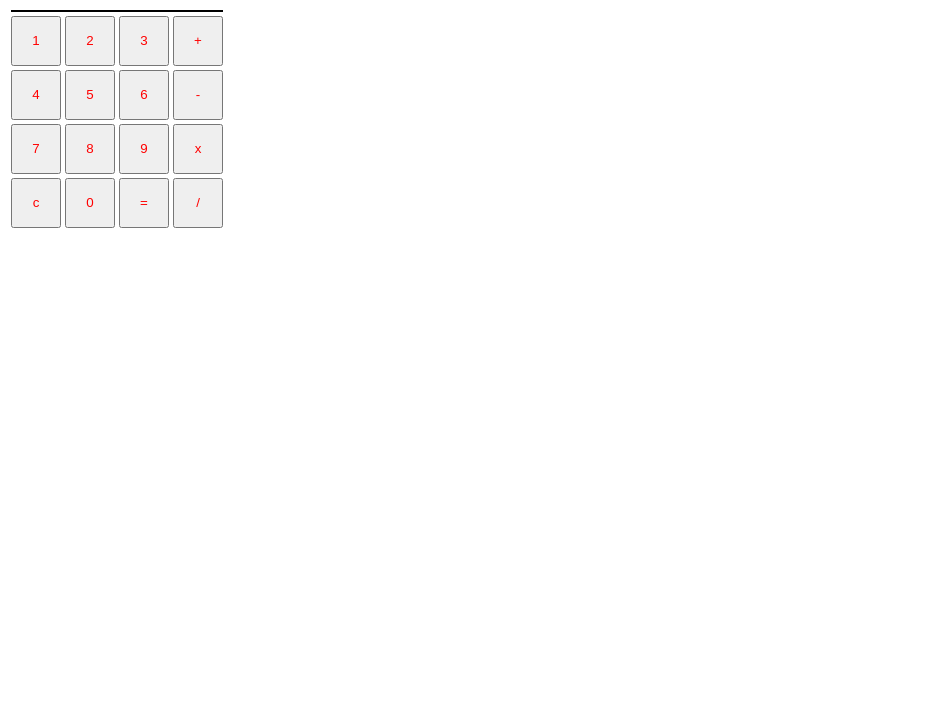
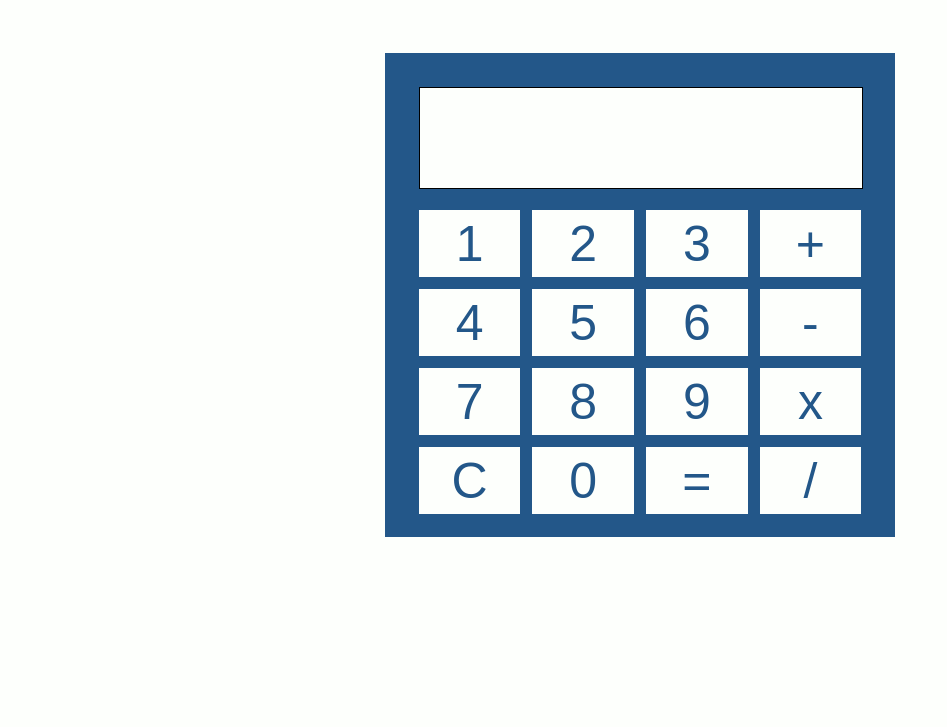
Before and after one commit to jacobbarnette/calculator, a plain HTML site: page index.html in a window 1280 px wide. Shown: the part 73-800 px from the top of the page, without its empty margins (0-947 px from the left). Drawn offline with Linux system fonts and the light colour scheme.

Commit message:
added initial styles

```diff
--- a/assets/css/styles.css
+++ b/assets/css/styles.css
@@ -1,18 +1,37 @@
-#header {
-    text-align: center;
+html {
+    background-color: #FDFFFC;
 }
 
-#container {
-    margin: 0 auto;
-    text-align: center;
+#container{
+    width: 35%;
+    margin: 10% auto;
+    display: grid;
+    height: 26em;
+    padding: 34px;
+    background-color: #235789;
+    grid-template-columns: repeat(4, 1fr);
+    gap: 12px;
+
 }
 
 #display {
     border: 1px solid black;
+    background-color: #FDFFFC;
+    width: 100%;
+    height: 100px;
+    grid-column: 1/5;
+    margin-bottom: 2%;
 }
 
-input[type='button'] {
-    color: red;
-    height: 50px;
-    width: 50px;
+.btn {
+    height: 4.65em;
+    width: 100%;
+    border: none;
+    font-size: .9em;
+    background-color: #FDFFFC;
+    color: #235789;
 }
+
+span {
+    font-size: 50px;
+}
--- a/assets/js/script.js
+++ b/assets/js/script.js
@@ -1,6 +1,5 @@
 let display = document.getElementById('display');
 let btn = document.querySelectorAll('.btn');
-//let operatorBtn = document.getElementsByClassName('operator');
 let operator = '';
 let clear = document.getElementById('clear');
 let a = display.textContent;
@@ -66,20 +65,18 @@ function addEvent() {
                 console.log(count)
            } else if (count === 1 && !btn[i].classList.contains('equals')) {
                a = display.textContent;
-               console.log(a)
                 display.textContent = '';
                 display.textContent += btn[i].value;
                 b += btn[i].value;
-                console.log('asd' + b);
                 count = 2;
+                operate(operator, a, b);
            } else if(count === 2  && !btn[i].classList.contains('equals')) {
                 display.textContent += btn[i].value;
                 b += btn[i].value;
+           } else if(count === 2 && btn[i].value === '=') {
+               operate(operator, a, b)
            }
-            else if (btn[i].value === '=') {
-               count = 0;
-               operate(operator, a, b);
-           }
+
         });
 
     }
--- a/index.html
+++ b/index.html
@@ -8,40 +8,34 @@
     <title>Calculator</title>
 </head>
 <body>
-    <h1 id="header">Calculator</h1>
-    <div id="container">
-        <table>
-            <tr>
-               <td colspan="4">
-                  <div id="display"></div>
-               </td>
-            </tr>
-            <tr>
-               <td><input type="button" class='numberBtn btn' name="one" value="1"></td>
-               <td><input type="button" class='numberBtn btn' name="two" value="2"></td>
-               <td><input type="button" class='numberBtn btn' name="three" value="3"></td>
-               <td><input type="button" class="btn operator" name="plus" value="+"></td>
-            </tr>
-            <tr>
-               <td><input type="button" class='numberBtn btn' name="four" value="4"></td>
-               <td><input type="button" class='numberBtn btn' name="five" value="5"></td>
-               <td><input type="button" class='numberBtn btn' name="six" value="6"></td>
-               <td><input type="button" class="btn operator" name="minus" value="-"></td>
-            </tr>
-            <tr>
-               <td><input type="button" class='numberBtn btn' name="seven" value="7"></td>
-               <td><input type="button" class='numberBtn btn' name="eight" value="8"></td>
-               <td><input type="button" class='numberBtn btn' name="nine" value="9"></td>
-               <td><input type="button" class="btn operator" name="times" value="x"></td>
-            </tr>
-            <tr>
-               <td><input type="button" id="clear" name="clear" value="c"></td>
-               <td><input type="button" class='numberBtn btn' name="zero" value="0"></td>
-               <td><input type="button" class='btn operator equals' name="equals" value="="></td>
-               <td><input type="button" class="btn operator" name="div" value="/"></td>
-            </tr>
-         </table>
-    </div>
+   <div id='container'>
+      <div id="display"></div>
+
+         <button class='numberBtn btn' name="one" value="1"><span>1</span></button>
+         <button type="button" class='numberBtn btn' name="two" value="2"><span>2</span></button>
+         <button type="button" class='numberBtn btn' name="three" value="3"><span>3</span></button>
+         <button type="button" class="btn operator" name="plus" value="+"><span>+</span></button>
+         <button type="button" class='numberBtn btn' name="four" value="4"><span>4</span></button>
+         <button type="button" class='numberBtn btn' name="five" value="5"><span>5</span></button>
+         <button type="button" class='numberBtn btn' name="six" value="6"><span>6</span></button>
+         <button type="button" class="btn operator" name="minus" value="-"><span>-</span></button>
+
+
+         <button type="button" class='numberBtn btn' name="seven" value="7"><span>7</span></button>
+         <button type="button" class='numberBtn btn' name="eight" value="8"><span>8</span></button>
+         <button type="button" class='numberBtn btn' name="nine" value="9"><span>9</span></button>
+         <button type="button" class="btn operator" name="times" value="x"><span>x</span></button>
+
+
+         <button type="button" id="clear" class='btn'name="clear" value="c"><span>C</span></button>
+         <button type="button" class='numberBtn btn' name="zero" value="0"><span>0</span></button>
+         <button type="button" class='btn operator equals' name="equals" value="="><span>=</span></button>
+         <button type="button" class="btn operator" name="div" value="/"><span>/</span></button>
+      </div>
+
+      </div>
+
+
     <script src="/assets/js/script.js"></script>
 </body>
 </html>
```
